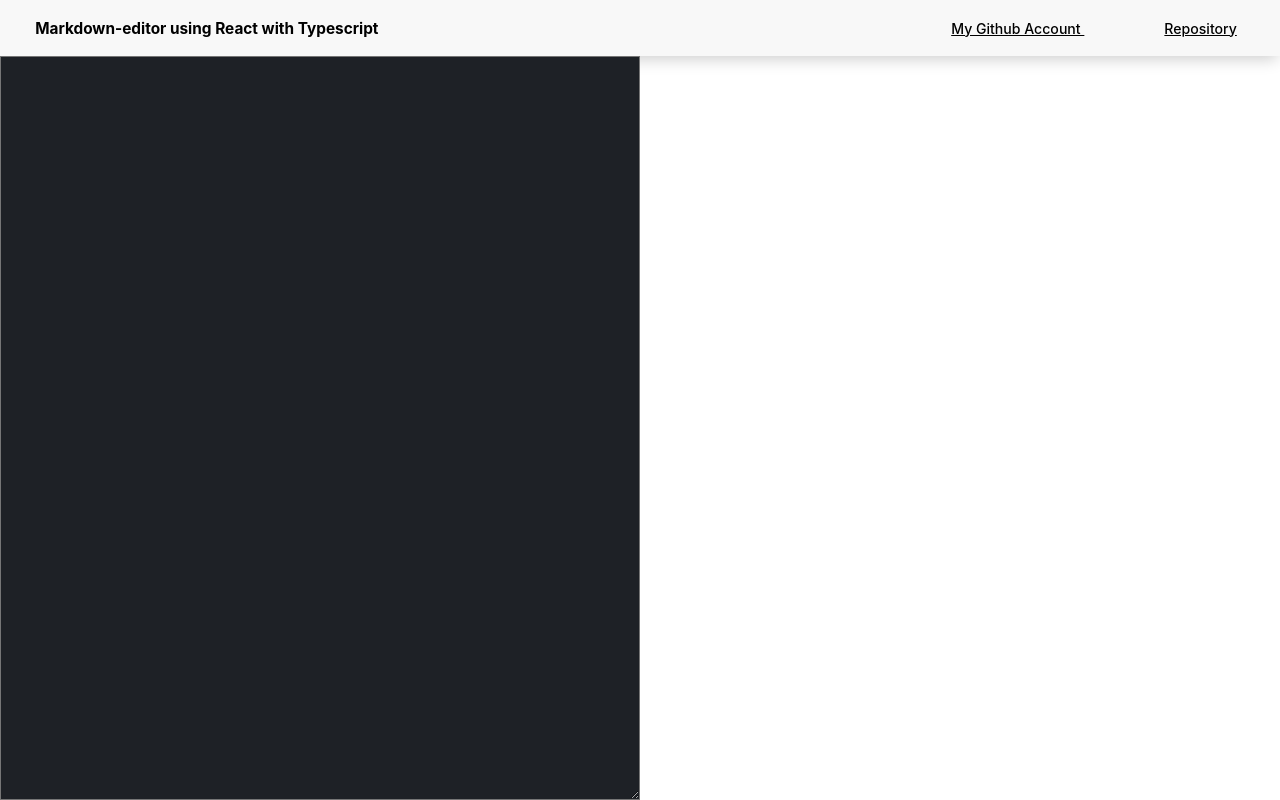
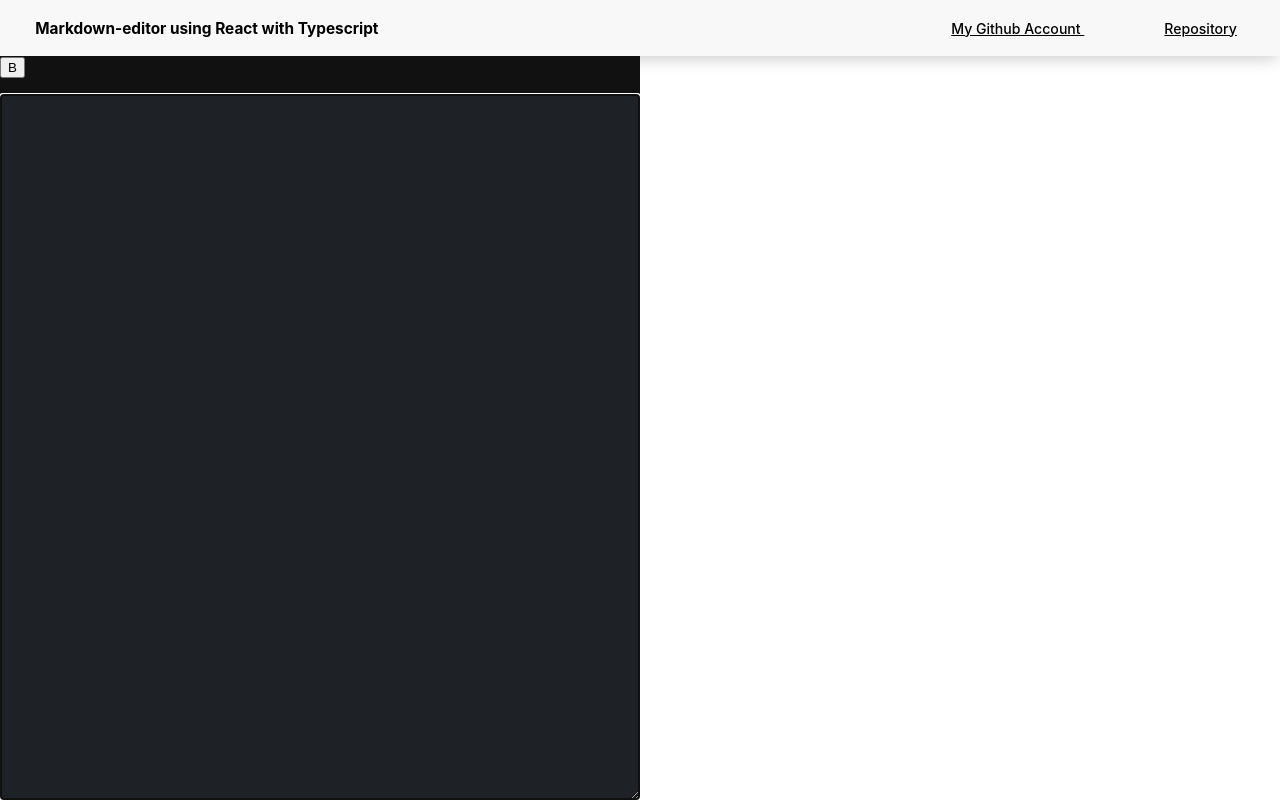
Before and after one commit to wglugla/markdown-editor, a React (Create React App) app: page / in a window 1280 px wide. Built offline with nearby package versions, Linux system fonts and the light colour scheme.

Commit message:
Create tools' panel, implement bold style button

```diff
--- a/src/components/Editor.tsx
+++ b/src/components/Editor.tsx
@@ -1,9 +1,12 @@
-import React, { useState, useEffect } from 'react';
+import React, { useState, useEffect, RefObject, RefForwardingComponent } from 'react';
+import Tools from './Tools'
 import styled from 'styled-components';
 
 const StyledForm = styled.form`
     width: 50%;
     height: 100%;
+    display: flex;
+    flex-direction: column;
 `;
 const StyledTextarea = styled.textarea`
     width: 100%;
@@ -12,7 +15,7 @@ const StyledTextarea = styled.textarea`
     box-sizing: border-box;
     background-color: #1E2126;
     color: #abb2bf;
-    overflow-y: scroll;;
+    overflow-y: scroll;
 `;
 
 export interface Props {
@@ -24,20 +27,74 @@ export default function Editor(props: Props) {
         localStorage.getItem('markdownEditorContent') || ''
     );
 
+    const [cursorPosition, setCursorPosition] = useState(0);
+
+    const [itemRefs, setItemRefs] = useState(new Array());
+
+    const [halfStyleLength, setHalfStyleLength] = useState(0);
+
+    useEffect(() => {
+        itemRefs[0].scrollTop = 0;
+    }, []);
+
     useEffect(() => {
         localStorage.setItem('markdownEditorContent', value);
         props.changeBuffer(value);
+        let currentPosition = cursorPosition + halfStyleLength;
+        itemRefs[0].setSelectionRange(currentPosition, currentPosition);
+        setHalfStyleLength(0);
     }, [value]);
 
     const handleChange = (event: React.ChangeEvent<HTMLTextAreaElement>) => {
-        let { value } = event.target;
+        let { value, selectionStart } = event.target;
         setValue(value);
         props.changeBuffer(value);
+        setCursorPosition(selectionStart);
     };
+
+    const addStyle = (styleFormat: string) => {
+        let front = value.substr(0, cursorPosition);
+        let back = value.substr(cursorPosition, value.length);
+        setValue(`${front}${styleFormat} ${back}`);
+        setHalfStyleLength(styleFormat.length / 2);
+
+    }
+    const handleCursorMove = (event: React.FormEvent<HTMLTextAreaElement>) => {
+        const { selectionStart } = event.currentTarget;
+        setCursorPosition(selectionStart)
+    }
+
+    function inputRef(ref: React.Ref<HTMLTextAreaElement>) {
+        let items = itemRefs;
+        items.push(ref);
+        setItemRefs(items);
+    }
+
+    const handleBlur = (event: React.FormEvent<HTMLTextAreaElement>) => {
+        event.currentTarget.select();
+        let currentPosition = cursorPosition + halfStyleLength;
+        event.currentTarget.setSelectionRange(currentPosition, currentPosition);
+    }
 
     return (
         <StyledForm>
-            <StyledTextarea value={value} onChange={handleChange} />
+            <Tools addStyle={addStyle} />
+            <Textarea ref={inputRef} value={value} onBlur={handleBlur} onChange={handleChange} onKeyDown={handleCursorMove} onMouseUp={handleCursorMove} />
         </StyledForm>
     );
 }
+
+export interface RefProps {
+    value: string
+    onChange: (event: React.ChangeEvent<HTMLTextAreaElement>) => void
+    onKeyDown: (event: React.FormEvent<HTMLTextAreaElement>) => void
+    onMouseUp: (event: React.FormEvent<HTMLTextAreaElement>) => void
+    onBlur: (event: React.FocusEvent<HTMLTextAreaElement>) => void
+
+}
+
+const Textarea = React.forwardRef((props: RefProps, ref: any) => {
+    return (
+        <StyledTextarea ref={ref} autoFocus value={props.value} onBlur={props.onBlur} onChange={props.onChange} onKeyDown={props.onKeyDown} onMouseUp={props.onMouseUp} />
+    )
+})
--- /dev/null
+++ b/src/components/Tool.tsx
@@ -0,0 +1,18 @@
+import React from 'react'
+
+interface Props {
+  content: string,
+  styleFunction: Function
+}
+
+export default function Tool(props: Props) {
+
+  const handleClick = (e: React.MouseEvent<HTMLButtonElement>) => {
+    e.preventDefault();
+    props.styleFunction(props.content);
+  }
+
+  return (
+    <button onClick={handleClick}> B </button>
+  )
+}
--- /dev/null
+++ b/src/components/Tools.tsx
@@ -0,0 +1,23 @@
+import React from 'react';
+import styled from 'styled-components';
+import Tool from './Tool';
+
+const ToolsCase = styled.div`
+    width: 100%;
+    height: 5vh;
+    background: #111111;
+`
+
+interface Props {
+  addStyle: Function
+}
+
+function Tools(props: Props) {
+  return (
+    <ToolsCase>
+      <Tool content='****' styleFunction={props.addStyle} />
+    </ToolsCase >
+  )
+}
+
+export default Tools
```
